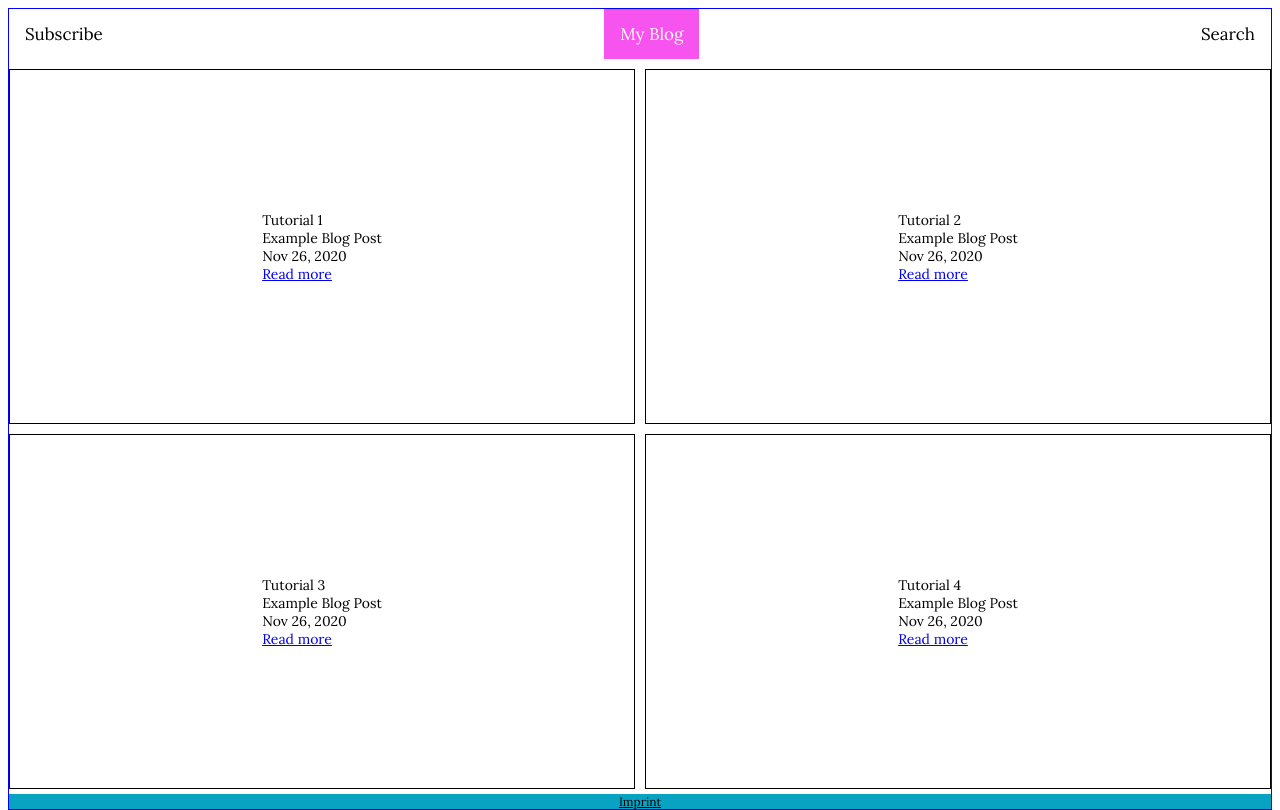
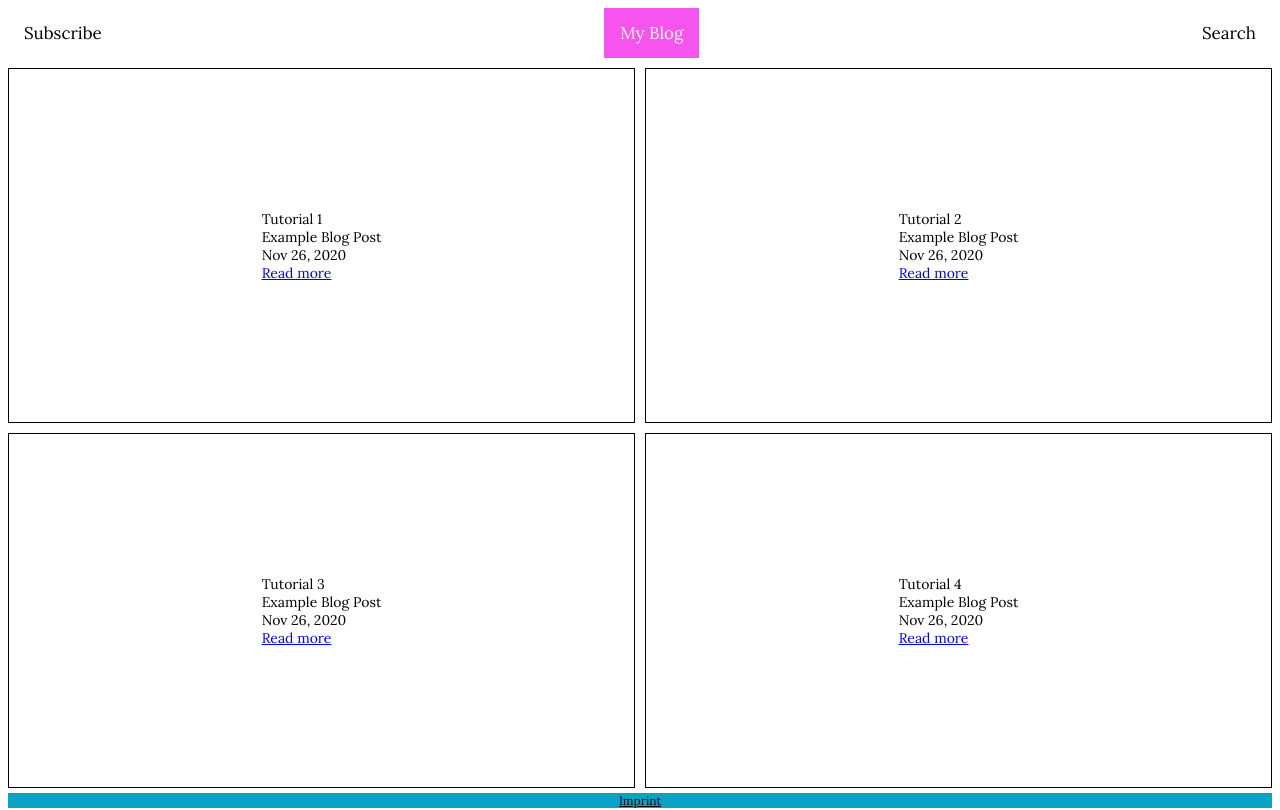
Before and after one commit to ImmanuelXIV/blog, a plain HTML site: page index.html in a window 1280 px wide. Drawn offline with Linux system fonts and the light colour scheme.

Commit message:
feat: Remove colored borders

```diff
--- a/css/blog-post.css
+++ b/css/blog-post.css
@@ -63,8 +63,10 @@ followus {
 
 /*
 @media (min-width: 1100px) {
-    blog {
+    main-container {
         width: 80%;
+        justify-content: center;
+        align-items: center;
     }
 }
 */
--- a/css/style.css
+++ b/css/style.css
@@ -9,7 +9,6 @@ html {
 body {
     font-size: 16px;
     font-family: 'Lora', serif;
-    border: 1px solid blue;
     min-height: 100%;
     display: grid;
     grid-template-rows: auto 1fr auto;
```
